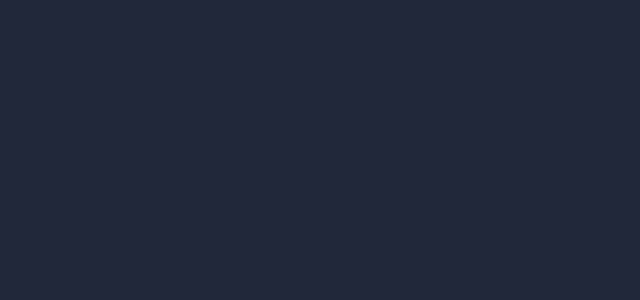
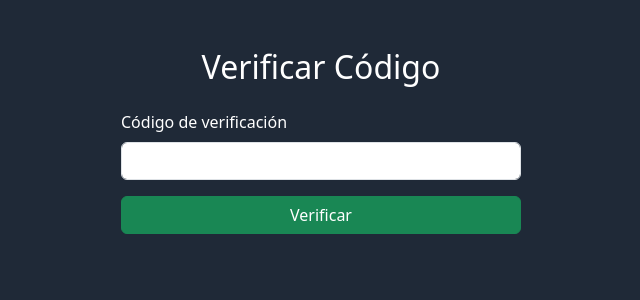
Before and after one commit to Falco-RS/Sistema-Red-Polish, a React (Vite) app: page /authenticate_mail in a window 1280 px wide. Before the commit this address had no page. Shown: the top 300 px of the page, without its empty margins (319-959 px from the left). Built offline with nearby package versions, Linux system fonts and the light colour scheme.

Commit message:
Change for new password

```diff
--- a/src/App.tsx
+++ b/src/App.tsx
@@ -5,6 +5,8 @@ import Register from './pages/Register/index'
 import UserManagement from './pages/UserManagment/index'
 import Recover from './pages/Recover_password/index'
 import New_Password from './pages/New_password/index'
+import Authenticate_mail from './pages/Authenticate_mail/index'
+
 
 function App() {
   return (
@@ -15,6 +17,7 @@ function App() {
       <Route path="/user" element={<UserManagement />} />
       <Route path="/recover" element={<Recover />} />
       <Route path="/new_password" element={<New_Password />} />
+      <Route path="/authenticate_mail" element={<Authenticate_mail/>} />
     </Routes>
   )
 }
--- /dev/null
+++ b/src/pages/Authenticate_mail/index.tsx
@@ -0,0 +1,63 @@
+import React, { useState } from 'react'
+import { useNavigate, useLocation } from 'react-router-dom'
+
+function Authenticate_mail() {
+  const [otp, setOtp] = useState<string>('')
+  const [error, setError] = useState<string>('')
+  const navigate = useNavigate()
+  const location = useLocation()
+
+  // Extraer el correo desde el state (enviado desde Recover_Password)
+  const email = location.state?.email
+
+  const handleSubmit = async (e: React.FormEvent<HTMLFormElement>) => {
+    e.preventDefault()
+
+    if (!otp || !email) {
+      setError('Por favor ingresa el código y asegúrate de tener el correo válido.')
+      return
+    }
+
+    try {
+      const response = await fetch(`http://3.138.178.244:8080/api/forgotPassword/verifyOtp/${otp}/${email}`, {
+        method: 'POST',
+        headers: {
+          'Content-Type': 'application/json',
+        },
+      })
+
+      if (!response.ok) {
+        throw new Error('Código inválido o expirado. Intenta nuevamente.')
+      }
+
+      navigate('/new_password', { state: { email } })
+
+    } catch (err: any) {
+      console.error(err)
+      setError(err.message || 'Ocurrió un error al verificar el código.')
+    }
+  }
+
+  return (
+    <div className="container mt-5">
+      <h2 className="text-center mb-4">Verificar Código</h2>
+      <form onSubmit={handleSubmit} className="mx-auto" style={{ maxWidth: '400px' }}>
+        <div className="mb-3">
+          <label htmlFor="otp" className="form-label">Código de verificación</label>
+          <input
+            type="text"
+            className="form-control"
+            id="otp"
+            value={otp}
+            onChange={(e: React.ChangeEvent<HTMLInputElement>) => setOtp(e.target.value)}
+            required
+          />
+        </div>
+        {error && <div className="alert alert-danger">{error}</div>}
+        <button type="submit" className="btn btn-success w-100">Verificar</button>
+      </form>
+    </div>
+  )
+}
+
+export default Authenticate_mail
--- a/src/pages/New_password/index.tsx
+++ b/src/pages/New_password/index.tsx
@@ -7,38 +7,30 @@ function New_Password() {
   const [error, setError] = useState<string>('')
   const [successMessage, setSuccessMessage] = useState<string>('')
   const [email, setEmail] = useState<string>('')
-  const [emailError, setEmailError] = useState<string>('')
   const navigate = useNavigate()
   const location = useLocation()
 
-  //Nota importante: el correo al usuario para restaurar la contraseña y poder ingresar aca, debe de ser con este formato: http://localhost:5173/new_password?email=usuario@dominio.com
-  // Extraer el correo desde la URL (suponiendo que el correo se pasa como un parámetro en la URL)
   useEffect(() => {
-    const params = new URLSearchParams(location.search)
-    const emailFromUrl = params.get('email')
-    if (emailFromUrl) {
-      setEmail(emailFromUrl)
-      setEmailError('') // Limpiar error si se encuentra el correo
+    const emailFromState = location.state?.email
+    if (emailFromState) {
+      setEmail(emailFromState)
     } else {
-      setEmailError('No se consiguió el correo, por favor intenta ingresar de nuevo.')
+      setError('No se consiguió el correo, por favor intenta ingresar de nuevo.')
     }
   }, [location])
 
   const validatePassword = (password: string): boolean => {
-    // Validación para asegurarse de que la contraseña tenga al menos 8 caracteres
     return password.length >= 8
   }
 
-  const handleSubmit = (e: React.FormEvent<HTMLFormElement>) => {
+  const handleSubmit = async (e: React.FormEvent<HTMLFormElement>) => {
     e.preventDefault()
 
-    // Verificar si se encontró el correo antes de proceder
     if (!email) {
-      setEmailError('No se consiguió el correo, por favor intenta ingresar de nuevo.')
+      setError('No se consiguió el correo, por favor intenta ingresar de nuevo.')
       return
     }
 
-    // Validación de las contraseñas
     if (!validatePassword(newPassword)) {
       setError('La contraseña debe tener al menos 8 caracteres.')
       return
@@ -49,24 +41,43 @@ function New_Password() {
       return
     }
 
-    setError('')
-    setSuccessMessage('Contraseña cambiada con éxito.')
+    try {
+      const loginData = {
+        password: newPassword,
+        repeatPassword: confirmPassword
+      }
 
-    // Aquí, se enviaría el email y la nueva contraseña a la API para realizar el cambio.
-    console.log('Correo:', email)
-    console.log('Contraseña nueva:', newPassword)
+      const response = await fetch(`http://3.138.178.244:8080/api/forgotPassword/changePassword/${email}`, {
+        method: 'POST',
+        headers: {
+          'Content-Type': 'application/json',
+        },
+        body: JSON.stringify(loginData),
+      })
 
-    // Limpiar los campos después de enviar
-    setNewPassword('')
-    setConfirmPassword('')
+      if (!response.ok) {
+        throw new Error('Error al cambiar la contraseña. Intenta nuevamente.')
+      }
+
+      setSuccessMessage('Contraseña cambiada con éxito.')
+      setError('')
+      setNewPassword('')
+      setConfirmPassword('')
+
+      // Redirigir al login después de unos segundos (opcional)
+      setTimeout(() => {
+        navigate('/login')
+      }, 2000)
+
+    } catch (err: any) {
+      console.error(err)
+      setError(err.message || 'Ocurrió un error inesperado.')
+    }
   }
 
   return (
     <div className="container mt-5">
       <h2 className="text-center mb-4">{`Cambio de Contraseña - ${email || 'Correo no encontrado'}`}</h2>
-
-      {/* Mostrar error si no se consiguió el correo */}
-      {emailError && <div className="alert alert-danger">{emailError}</div>}
 
       <form onSubmit={handleSubmit} className="mx-auto" style={{ maxWidth: '400px' }}>
         <div className="mb-3">
@@ -93,15 +104,14 @@ function New_Password() {
         </div>
 
         {error && <div className="alert alert-danger">{error}</div>}
-        {successMessage && !emailError && <div className="alert alert-success">{successMessage}</div>}
+        {successMessage && <div className="alert alert-success">{successMessage}</div>}
 
         <button type="submit" className="btn btn-primary w-100">Cambiar Contraseña</button>
       </form>
 
-      {/* Opción para ir al login */}
       <div className="mt-4 text-center">
         <p className="text-white" style={{ fontSize: '0.9rem' }}>
-            ¿Ya cambiaste tu contraseña?{' '}
+          ¿Ya cambiaste tu contraseña?{' '}
           <span
             className="text-primary"
             role="button"
--- a/src/pages/Recover_password/index.tsx
+++ b/src/pages/Recover_password/index.tsx
@@ -4,14 +4,13 @@ import { useNavigate } from 'react-router-dom'
 function Recover_Password() {
   const [email, setEmail] = useState<string>('')
   const [error, setError] = useState<string>('')
-  const [showModal, setShowModal] = useState<boolean>(false)
   const navigate = useNavigate()
 
   const validateEmail = (email: string): boolean => {
     return email.includes('@') && email.endsWith('.com')
   }
 
-  const handleSubmit = (e: React.FormEvent<HTMLFormElement>) => {
+  const handleSubmit = async (e: React.FormEvent<HTMLFormElement>) => {
     e.preventDefault()
 
     if (!validateEmail(email)) {
@@ -19,16 +18,27 @@ function Recover_Password() {
       return
     }
 
-    setError('')
-    setShowModal(true)
+    setError('') // limpiar errores previos
 
-    // Aquí puedes guardar el correo para usarlo después:
-    const correoRecuperacion = email
-    console.log('Correo ingresado:', correoRecuperacion)
+    try {
+      const loginData = { email }
 
-    // En el futuro aquí iría el código para enviar el correo
-    //Nota importante: el correo al usuario para restaurar la contraseña y poder ingresar aca, debe de ser con este formato: http://localhost:5173/new_password?email=usuario@dominio.com
+      const response = await fetch(`http://3.138.178.244:8080/api/forgotPassword/verifyMail/${email}`, {
+        method: 'POST',
+        headers: {
+          'Content-Type': 'application/json',
+        },
+        body: JSON.stringify(loginData),
+      })
 
+
+      // Redirigir a authenticate_mail y pasar el email por estado
+      navigate('/authenticate_mail', { state: { email } })
+
+    } catch (err: any) {
+      console.error('Error:', err)
+      setError(err.message || 'Ocurrió un error inesperado.')
+    }
   }
 
   return (
@@ -50,42 +60,6 @@ function Recover_Password() {
         <button type="submit" className="btn btn-primary w-100">Enviar</button>
       </form>
 
-      {/* Modal */}
-      {showModal && (
-        <div
-          className="modal fade show"
-          style={{ display: 'block', backgroundColor: 'rgba(0, 0, 0, 0.5)' }}
-          tabIndex={0}
-          role="dialog"
-        >
-          <div className="modal-dialog modal-dialog-centered">
-            <div className="modal-content">
-              <div className="modal-header">
-                <h5 className="modal-title">Correo Enviado</h5>
-                <button
-                  type="button"
-                  className="btn-close"
-                  onClick={() => setShowModal(false)}
-                ></button>
-              </div>
-              <div className="modal-body">
-                <p>Se enviará un codigo a tu correo para verificarlo.</p>
-              </div>
-              <div className="modal-footer">
-                <button
-                  type="button"
-                  className="btn btn-secondary"
-                  onClick={() => setShowModal(false)}
-                >
-                  Cerrar
-                </button>
-              </div>
-            </div>
-          </div>
-        </div>
-      )}
-
-      {/* Opción para volver al login */}
       <div className="mt-4 text-center">
         <p className="text-white" style={{ fontSize: '0.9rem' }}>
           ¿Ya recuerdas tu contraseña?{' '}
```
Also changed, not shown: 1 other file (tests, documents, lock files or other folders).
